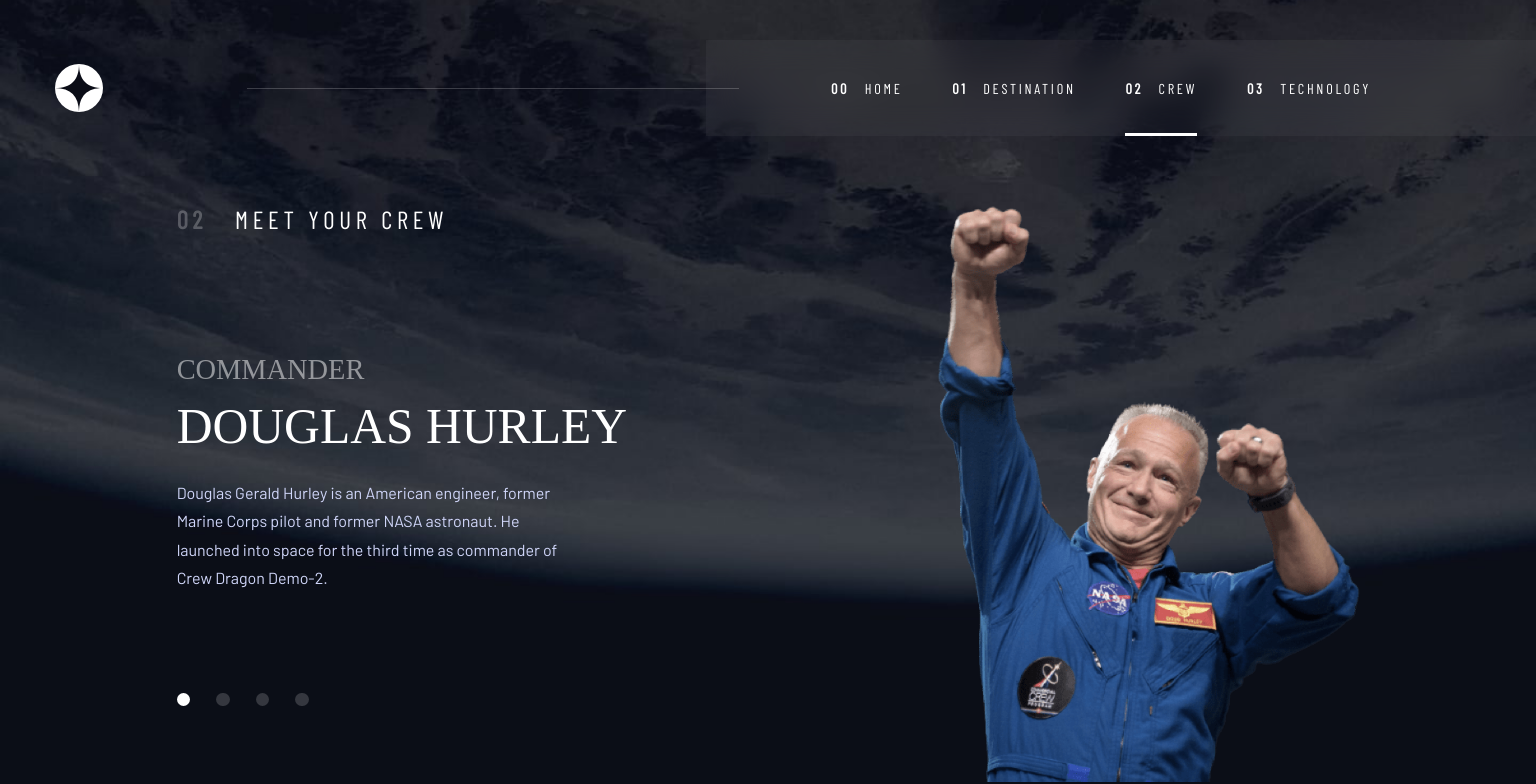
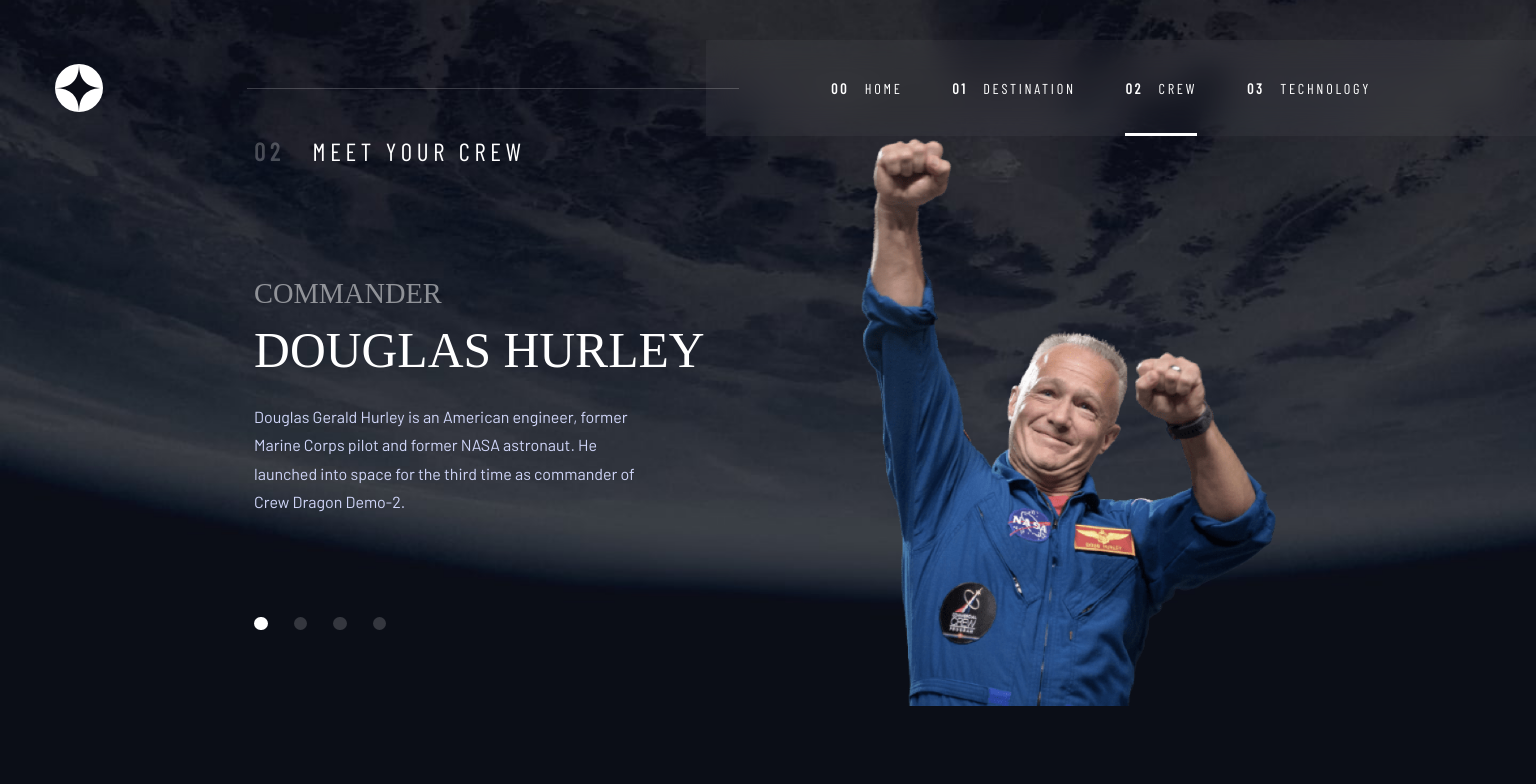
Before and after one commit to aya-94/space-tourism-frontend-mentor, a React (Create React App) app: page /crew in a window 1536 px wide. Shown: the top 784 px of the page. Built offline with nearby package versions, Linux system fonts and the light colour scheme; a web font is replaced by a local one.

Commit message:
flex end to crew images

```diff
--- a/src/pages/Crew.module.css
+++ b/src/pages/Crew.module.css
@@ -1,7 +1,7 @@
 .crewContainer {
     display: flex;
     flex-direction: column;
-    padding: 8.5vh 0 0 11.5vw;
+    padding: 0 0 0 11.5vw;
     width: 100%;
 }
 
@@ -74,7 +74,7 @@
     background-repeat: no-repeat;
     background-size: contain;
     width: 58vh;
-    height: 72vh;
+    height: 71vh;
     align-self: end;
 }
 
@@ -92,7 +92,7 @@
     background-repeat: no-repeat;
     background-size: contain;
     width: 63vh;
-    height: 72vh;
+    height: 71vh;
     align-self: end;
 }
 
@@ -113,7 +113,7 @@
     opacity: 50%;
     font-weight: 200;
     text-transform: uppercase;
-    margin-top: 15vh;
+    margin-top: 14vh;
     margin-bottom: 1.5vh;
 }
 
@@ -177,3 +177,13 @@
 .slider span.active {
     opacity: 100%;
 }
+
+@media screen and (min-width: 1450px) {
+
+    .commanderContainer,
+    .specialistContainer,
+    .pilotContainer,
+    .engineerContainer {
+        justify-content: space-around;
+    }
+}
--- a/src/pages/Destination.module.css
+++ b/src/pages/Destination.module.css
@@ -29,7 +29,7 @@
     background: url('../assets/destination/image-moon.png') no-repeat;
     background-size: 50vh;
     width: 445px;
-    height: 445px;
+    height: 435px;
     align-self: flex-end;
     margin-top: 5vh;
     margin-left: 4.5vw;
@@ -39,7 +39,7 @@
     background: url('../assets/destination/image-mars.png') no-repeat;
     background-size: 50vh;
     width: 445px;
-    height: 445px;
+    height: 435px;
     align-self: flex-end;
     margin-top: 5vh;
     margin-left: 4.5vw;
@@ -49,7 +49,7 @@
     background: url('../assets/destination/image-europa.png') no-repeat;
     background-size: 50vh;
     width: 445px;
-    height: 445px;
+    height: 435px;
     align-self: flex-end;
     margin-top: 5vh;
     margin-left: 4.5vw;
@@ -59,7 +59,7 @@
     background: url('../assets/destination/image-titan.png') no-repeat;
     background-size: 50vh;
     width: 445px;
-    height: 445px;
+    height: 435px;
     align-self: flex-end;
     margin-top: 5vh;
     margin-left: 4.5vw;
@@ -136,3 +136,10 @@
     color: #fff;
     text-transform: uppercase;
 }
+
+@media screen and (min-width: 1450px) {
+
+    .destinationContainer .container {
+        justify-content: space-evenly;
+    }
+}
--- a/src/pages/Technology.module.css
+++ b/src/pages/Technology.module.css
@@ -1,5 +1,5 @@
 .technologyContainer {
-    padding: 8.5vh 0 0 11.5vw;
+    padding: 8.5vh 0 11.1vh 11.5vw;
     width: 100%;
 }
 
```
